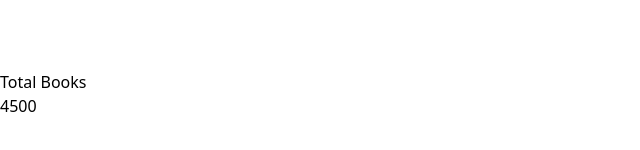
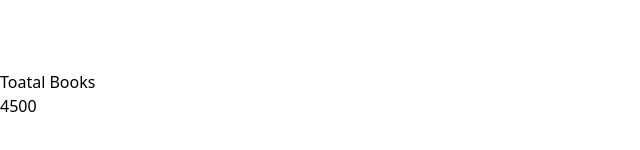
Before and after one commit to ABDULAHAD118/Library-Management-System, a React (Vite) app in the folder Frontend/: page / in a window 1280 px wide. Shown: the part 7754-7904 px from the top of the page, without its empty margins (0-640 px from the left). Built offline with nearby package versions, Linux system fonts and the light colour scheme.

Commit message:
Updating Dahboard

```diff
--- a/Frontend/src/App.tsx
+++ b/Frontend/src/App.tsx
@@ -12,11 +12,7 @@ export default function App() {
         <Route path="/" index element={<Dashboard />} />
         <Route path="/departments" element={<Departments />} />
         <Route path="/users" element={<Students />} />
-
       </Routes>
-      {/* <h1 className="text-3xl font-bold underline">
-        Hello world!
-      </h1> */}
     </div>
   )
 }
--- a/Frontend/src/components/Card.tsx
+++ b/Frontend/src/components/Card.tsx
@@ -1,17 +1,25 @@
-import { UserCircleIcon } from '@heroicons/react/24/solid'
-import { Card, CardBody, CardFooter, CardHeader, Typography } from '@material-tailwind/react'
-import React from 'react'
+import { BookOpenIcon, BuildingOffice2Icon, UserCircleIcon } from '@heroicons/react/24/solid'
+import { Card, CardBody, CardHeader, Typography } from '@material-tailwind/react'
 
-const CustomCard = () => {
+interface PropsTypes {
+    title: string;
+    icon: string;
+    total: number;
+}
+
+const CustomCard = (props: PropsTypes) => {
+    const { title, icon, total } = props;
     return (
         <div>
             <Card className='w-72 m-4 flex-row justify-between items-center'>
                 <CardHeader className='mt-2 grid h-12 w-12 place-items-center bg-gray-800'>
-                    <UserCircleIcon className='h-6 w-6' color='white' />
+                    {icon == 'students' && <UserCircleIcon className='h-6 w-6' color='white' />}
+                    {icon == 'books' && <BookOpenIcon className='h-6 w-6' color='white' />}
+                    {icon == 'departments' && <BuildingOffice2Icon className='h-6 w-6' color='white' />}
                 </CardHeader>
-                <CardBody className='p-4 text-right'>
-                    <Typography className='font-normal text-blue-gray-600' >Total Books</Typography>
-                    <Typography className="blue-gray font-semibold">4500</Typography>
+                <CardBody className='p-4 text-right w-3/4'>
+                    <Typography className='font-normal text-blue-gray-600' >{title}</Typography>
+                    <Typography className="blue-gray font-semibold">{total}</Typography>
                 </CardBody>
             </Card>
         </div>
--- a/Frontend/src/components/Dashboard.tsx
+++ b/Frontend/src/components/Dashboard.tsx
@@ -4,12 +4,12 @@ import CustomCard from './Card'
 const Dashboard = () => {
     return (
         <div className='flex justify-center items-center content-start flex-wrap mt-20 '>
-            <CustomCard />
-            <CustomCard />
-            <CustomCard />
-            <CustomCard />
-            <CustomCard />
-            <CustomCard />
+            <CustomCard title='Toatal Books' total={4500} icon='books' />
+            <CustomCard title='Total Students' total={1000} icon='students' />
+            <CustomCard title='Issued Books' total={300} icon='books' />
+            <CustomCard title='Computer Science Department Books' total={600} icon='departments' />
+            <CustomCard title='Biomedical Departments Books' total={900} icon='departments' />
+            <CustomCard title='Electrical Department Books' total={400} icon='departments' />
         </div>
     )
 }
--- a/Frontend/src/components/Departments.tsx
+++ b/Frontend/src/components/Departments.tsx
@@ -1,4 +1,3 @@
-import React from 'react'
 
 const Departments = () => {
     return (
```
